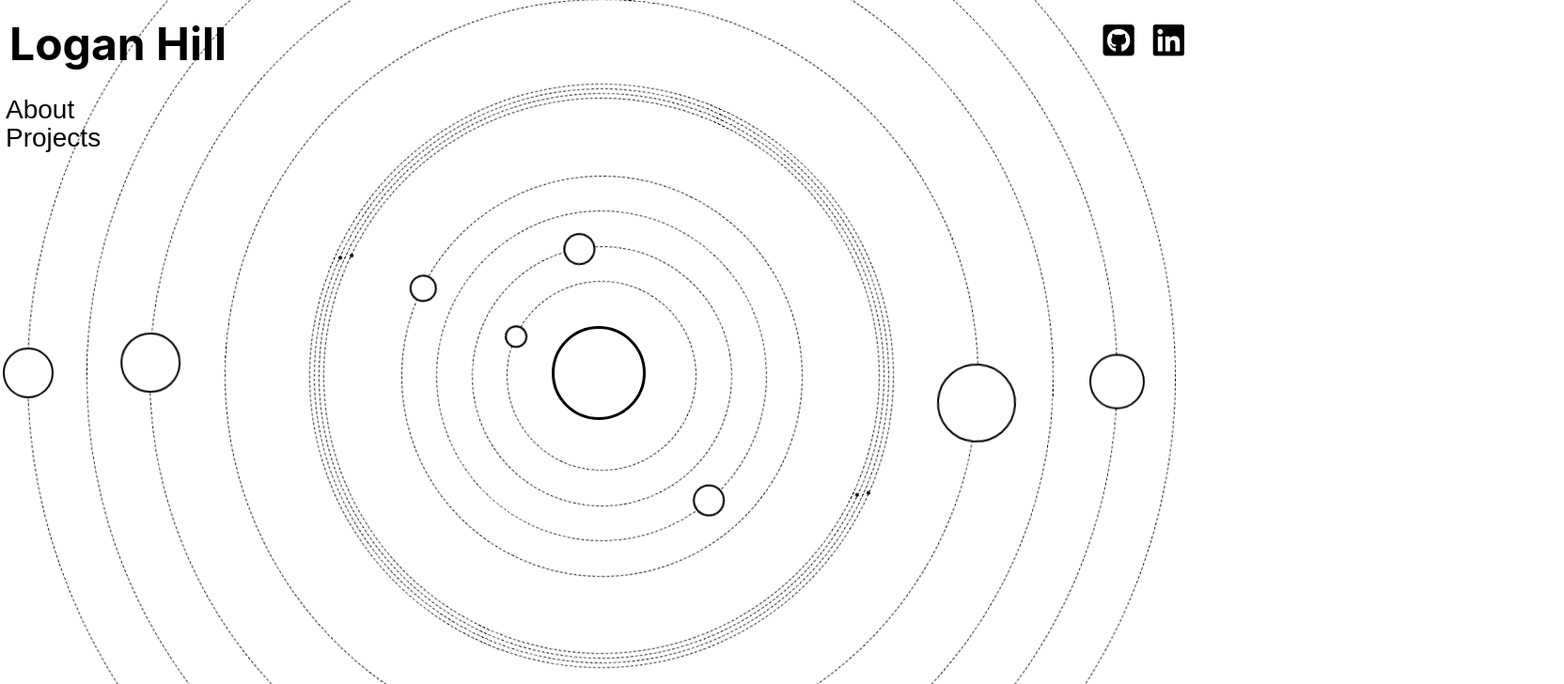
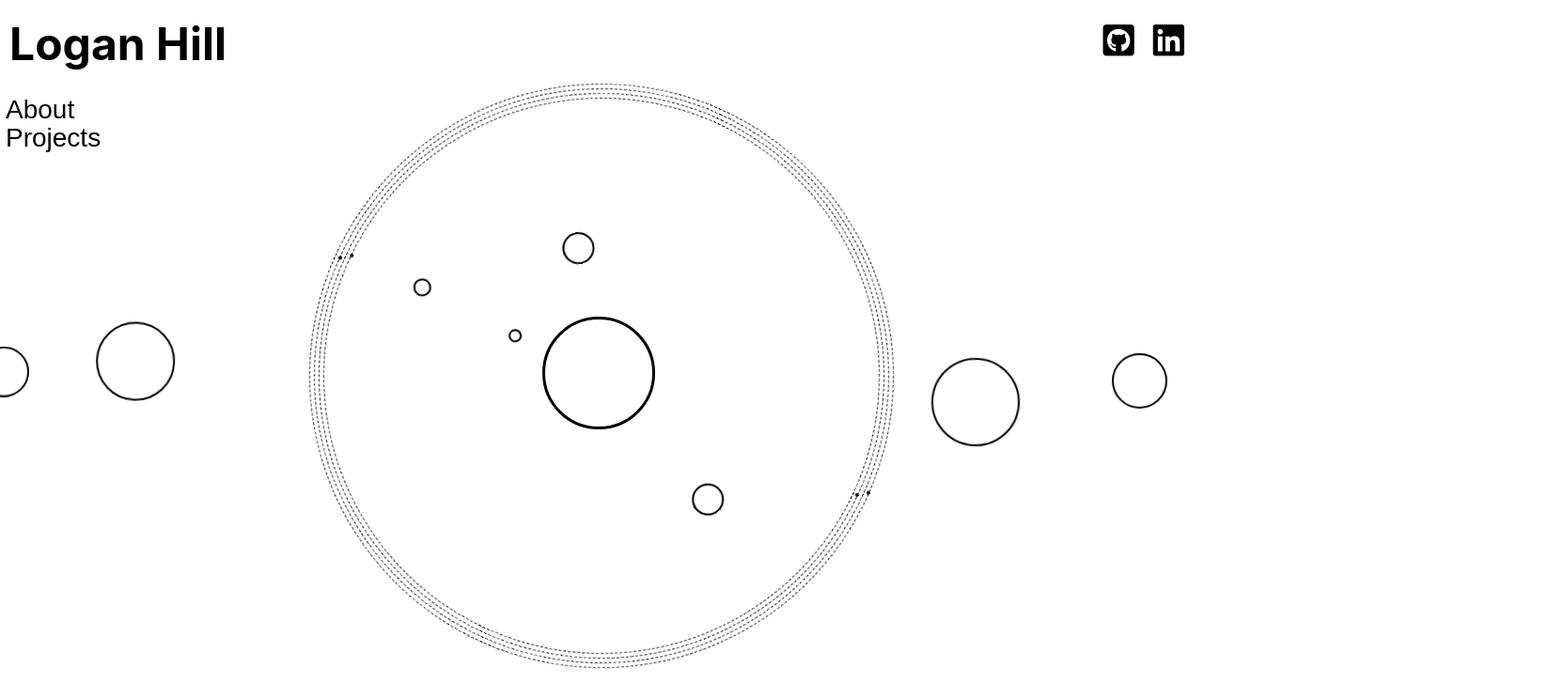
Before and after one commit to lmh96/portfolio, a React (Create React App) app: page / in a window 1280 px wide. Shown: the top 728 px of the page at 94% size, 1664 px wide, since content can reach past the window. Built offline with nearby package versions, Linux system fonts and the light colour scheme.

Commit message:
added some customization

```diff
--- a/src/About.css
+++ b/src/About.css
@@ -1,11 +1,11 @@
 #aboutActive {
     top: 90px;
-    height: 100vh;
+    height: calc(100% - 90px);
 }
 
 #aboutHidden {
-    top: 99vh;
-    height: 0vh;
+    top: 100vh;
+    height: calc(100% - 90px);
     overflow: hidden;
     border: none;
 }
--- a/src/App.js
+++ b/src/App.js
@@ -5,12 +5,16 @@ import Header from './Header.js';
 import Background from './Background.js';
 import About from './About.js';
 import Projects from './Projects.js';
+import SystemSettings from './SystemSettings.js';
 
 class App extends React.Component {
   constructor(props) {
     super(props);
     this.state = {
       current: 'main',
+      settingsVisible: false,
+      hasVisibleOrbits: false,
+      areSpinning: true,
     }
   }
 
@@ -40,13 +44,56 @@ class App extends React.Component {
     }
   }
 
+  toggleSettingsClick = () => {
+    if(this.state.settingsVisible) {
+      this.setState({
+        settingsVisible: false,
+      })
+    }
+    else {
+      this.setState({
+        settingsVisible: true,
+      })
+    }
+  }
+
+  toggleOrbits = () => {
+    if(this.state.hasVisibleOrbits) {
+      this.setState({
+        hasVisibleOrbits: false,
+      })
+    }
+    else {
+      this.setState({
+        hasVisibleOrbits: true,
+      })
+    }
+  }
+
+  toggleAnimation = () => {
+    if(this.state.areSpinning) {
+      this.setState({
+        areSpinning: false,
+      })
+    }
+    else {
+      this.setState({
+        areSpinning: true,
+      })
+    }
+  }
+
   render() {
     return (
       <div className="App" >
         <Header aboutClick={this.aboutClick} projectClick={this.projectClick}></Header>
-        <Background className={this.state.current === 'main' ? 'bgCenter' : 'bgTop'}></Background>
+        <Background className={this.state.current === 'main' ? 'bgCenter' : 'bgTop'} centerClick={this.toggleSettingsClick}
+          areSpinning={this.state.areSpinning} hasVisibleOrbits={this.state.hasVisibleOrbits}></Background>
         <About className={this.state.current === 'about' ? 'aboutActive' : 'aboutHidden'}></About>
         <Projects className={this.state.current === 'projects' ? 'projectsActive' : 'projectsHidden'}></Projects>
+        <SystemSettings className={this.state.settingsVisible ? 'settingsContainer' : 'settingsConatinerHidden'} toggleSettingsClick={this.toggleSettingsClick}
+          orbitsClick={this.toggleOrbits} orbits={this.state.hasVisibleOrbits}
+          animateClick={this.toggleAnimation} animate={this.state.areSpinning}></SystemSettings>
       </div>
     );
   }
--- a/src/Background.css
+++ b/src/Background.css
@@ -1,13 +1,23 @@
 .center {
     position: absolute;
     border-radius: 100%;
-    height: 100px;
-    width: 100px;
+    height: 120px;
+    width: 120px;
     border: 3px solid white;
     background: black;
-    top: calc(50% - 53px);
-    left: calc(50% - 53px);
+    color: none;
+    font-size: 109px;
+    line-height: 100px;
+    outline: none;
+    top: calc(50% - 63px);
+    left: calc(50% - 63px);
     z-index: 15;
+    transition: all .2s ease-in-out;
+}
+
+.center:hover {
+    color: white;
+    border: none;
 }
 
 .bgTop {
@@ -32,6 +42,11 @@
     .center {
         border: 3px solid black;
         background: white;
+        color: white;
+    }
+    .center:hover {
+        color: black;
+        border: none;
     }
     .orbit {
         border: 1px dashed black;
@@ -42,6 +57,11 @@
     .center {
         border: 3px solid white;
         background: black;
+        color: black;
+    }
+    .center:hover {
+        color: white;
+        border: none;
     }
     .orbit {
         border: 1px dashed white;
--- a/src/Background.js
+++ b/src/Background.js
@@ -5,43 +5,39 @@ import "./Background.css";
 
 function Background(props) {
     let visible = 'orbit';
-    let isActive = true;
-    let areVisible = true;
+    let isActive = props.areSpinning;
+    let areVisible = props.hasVisibleOrbits;
+    let leftStart = 'left';
+    let rightStart = 'right';
 
     if(props.className === 'bgTop') {
         isActive = false;
     }
     else {
-        isActive = true;
-    }
-
-    let borderClick = () => {
-        if(areVisible) {
-            areVisible = false;
-        }
-        else {
-            areVisible = true;
-        }
+        if(props.areSpinning)
+            isActive = true;
+        else
+            isActive = false;
     }
 
     return (
         <div className={props.className}>
-            <button className="center" onClick={borderClick}></button>
-            <Orbit className={visible} oDiameter={200} pDiameter={20} dur={'8.796s'} start='right' active={isActive} visible={areVisible}></Orbit>
-            <Orbit className={visible} oDiameter={275} pDiameter={30} dur={'22.468s'} start='left' active={isActive} visible={areVisible}></Orbit>
-            <Orbit className={visible} oDiameter={350} pDiameter={30} dur={'36.526s'} start='right' active={isActive} visible={areVisible}></Orbit>
-            <Orbit className={visible} oDiameter={425} pDiameter={25} dur={'68.698s'} start='left' active={isActive} visible={areVisible}></Orbit>
+            <button className="center" onClick={props.centerClick}><i class="fas fa-cog"></i></button>
+            <Orbit className={visible} oDiameter={200} pDiameter={10} dur={isActive ? '8.796s' : '0s'} start={rightStart} active={isActive} visible={areVisible}></Orbit>
+            <Orbit className={visible} oDiameter={275} pDiameter={30} dur={isActive ? '22.468s' : '0s'} start={leftStart} active={isActive} visible={areVisible}></Orbit>
+            <Orbit className={visible} oDiameter={350} pDiameter={30} dur={isActive ? '36.526s' : '0s'} start={rightStart} active={isActive} visible={areVisible}></Orbit>
+            <Orbit className={visible} oDiameter={425} pDiameter={15} dur={isActive ? '68.698s' : '0s'} start={leftStart} active={isActive} visible={areVisible}></Orbit>
 
-            <Orbit className={visible} oDiameter={590} pDiameter={0} dur={'70s'} start='left' active={isActive} visible={areVisible}></Orbit>
-            <Orbit className={visible} oDiameter={600} pDiameter={0} dur={'72s'} start='right' active={isActive} visible={areVisible}></Orbit>
-            <Orbit className={visible} oDiameter={610} pDiameter={0} dur={'74s'} start='left' active={isActive} visible={areVisible}></Orbit>
-            <Orbit className={visible} oDiameter={620} pDiameter={0} dur={'76s'} start='right' active={isActive} visible={areVisible}></Orbit>
+            <Orbit className={visible} oDiameter={590} pDiameter={0} dur={isActive ? '70s' : '0s'} start={leftStart} active={isActive} visible={true}></Orbit>
+            <Orbit className={visible} oDiameter={600} pDiameter={0} dur={isActive ? '72s' : '0s'} start={rightStart} active={isActive} visible={true}></Orbit>
+            <Orbit className={visible} oDiameter={610} pDiameter={0} dur={isActive ? '74s' : '0s'} start={leftStart} active={isActive} visible={true}></Orbit>
+            <Orbit className={visible} oDiameter={620} pDiameter={0} dur={isActive ? '76s' : '0s'} start={rightStart} active={isActive} visible={true}></Orbit>
 
 
-            <Orbit className={visible} oDiameter={800} pDiameter={80} dur={'433.271s'} start='right' active={isActive} visible={areVisible}></Orbit>
-            <Orbit className={visible} oDiameter={960} pDiameter={60} dur={'1075.144s'} start='left' active={isActive} visible={areVisible}></Orbit>
-            <Orbit className={visible} oDiameter={1095} pDiameter={55} dur={'3068.555s'} start='right' active={isActive} visible={areVisible}></Orbit>
-            <Orbit className={visible} oDiameter={1220} pDiameter={50} dur={'6015.565s'} start='left' active={isActive} visible={areVisible}></Orbit>
+            <Orbit className={visible} oDiameter={800} pDiameter={90} dur={isActive ? '433.271s' : '0s'} start={rightStart} active={isActive} visible={areVisible}></Orbit>
+            <Orbit className={visible} oDiameter={990} pDiameter={80} dur={isActive ? '1075.144s' : '0s'} start={leftStart} active={isActive} visible={areVisible}></Orbit>
+            <Orbit className={visible} oDiameter={1145} pDiameter={55} dur={isActive ? '3068.555s' : '0s'} start={rightStart} active={isActive} visible={areVisible}></Orbit>
+            <Orbit className={visible} oDiameter={1270} pDiameter={50} dur={isActive ? '6015.565s' : '0s'} start={leftStart} active={isActive} visible={areVisible}></Orbit>
         </div>
     );
 }
--- a/src/Orbit.css
+++ b/src/Orbit.css
@@ -7,7 +7,7 @@
 
 .planet {
     position: absolute;
-    border: 2px solid white;
+    border-color: white;
     background: black;
     border-radius: 100%;
     z-index: 99;
@@ -15,7 +15,7 @@
 
 @media(prefers-color-scheme: light) {
     .orbit {
-        border: 1px dashed black;
+        border-color: black;
     }
 
     .planet {
@@ -26,7 +26,7 @@
 
 @media(prefers-color-scheme: dark) {
     .orbit {
-        border: 1px dashed white;
+        border-color: white;
     }
 
     .planet {
--- a/src/Orbit.js
+++ b/src/Orbit.js
@@ -8,16 +8,12 @@ function Orbit(props) {
         width: props.oDiameter,
         top: 'calc(50% - ' + ((props.oDiameter / 2) + 1) + 'px)',
         left: 'calc(50% - ' + ((props.oDiameter / 2) + 1) + 'px',
+        animation: 'spin-right ' + props.dur + ' linear infinite',
     }
 
-    if(props.active) {
-        orbit.animation = 'spin-right ' + props.dur + ' linear infinite'
-    }
-    else {
-        orbit.animation = 'spin-right 0s linear infinite';
-    }
     if(props.visible) {
-        orbit.border = '';
+        orbit.borderStyle = 'dashed';
+        orbit.borderWidth = 1;
     }
     else {
         orbit.border = 'none';
--- a/src/Projects.css
+++ b/src/Projects.css
@@ -1,13 +1,11 @@
 #projectsActive {
     top: 90px;
-    height: 100vh;
+    height: calc(100% - 90px);
 }
 
 #projectsHidden {
-    top: 99vh;
-    height: 0vh;
-    overflow: hidden;
-    border: none;
+    top: 100vh;
+    height: calc(100% - 90px);
 }
 
 #title {
@@ -30,7 +28,7 @@
 }
 
 #project-content {
-    max-height: 70%;
+    max-height: calc(100% - 160px);
     overflow: auto;
 }
 
--- /dev/null
+++ b/src/SystemSettings.css
@@ -0,0 +1,68 @@
+.settingsContainer {
+    position: absolute;
+    height: 300px;
+    width: 200px;
+    transition: all .5s ease-in-out;
+    top: calc(50% - 150px);
+    left: calc(50% - 100px);
+    background: rgba(63,63,63,0.8);
+    border: gray 1px solid;
+    border-radius: 10px;
+    z-index: 99;
+}
+
+.settingsConatinerHidden {
+    position: absolute;
+    height: 0;
+    width: 0;
+    transition: all .5s ease-in-out;
+    top: 50%;
+    left: 50%;
+    overflow: hidden;
+    z-index: 99;
+}
+
+.toggleButton {
+    background: none;
+    border: none;
+    outline: none;
+    font-size: 32px;
+    color: white;
+}
+
+.exitButton {
+    position: absolute;
+    top: 10px;
+    right: 5px;
+    background: none;
+    border: none;
+    outline: none;font-size: 20px;
+    color: white;
+    text-decoration: underline;
+}
+
+@media(prefers-color-scheme: light) {
+    .settingsContainer {
+        color: black;
+        background: rgba(192, 192, 192, 0.8);
+    }
+    .toggleButton {
+        color: black;
+    }
+    .exitButton {
+        color: black;
+    }
+}
+
+@media(prefers-color-scheme: dark) {
+    .settingsContainer {
+        color: white;
+        background: rgba(63, 63, 63, 0.8)
+    }
+    .toggleButton {
+        color: white;
+    }
+    .exitButton {
+        color: white;
+    }
+}
--- /dev/null
+++ b/src/SystemSettings.js
@@ -0,0 +1,17 @@
+import React from "react";
+
+import "./SystemSettings.css";
+
+function SystemSettings(props) {
+    return (
+        <div className={props.className}>
+            <button className='exitButton' onClick={props.toggleSettingsClick}><i class="far fa-times-circle"></i></button><br></br><br></br>
+            show orbits:
+            <button className='toggleButton' onClick={props.orbitsClick}>{props.orbits ? <i class="far fa-check-circle"></i> : <i class="far fa-circle"></i>}</button><br></br><br></br>
+            animate orbits:
+            <button className='toggleButton' onClick={props.animateClick}>{props.animate ? <i class="far fa-check-circle"></i> : <i class="far fa-circle"></i>}</button><br></br><br></br>
+        </div>
+            )
+        }
+
+export default SystemSettings;
```
Also changed, not shown: 12 other files (tests, documents, lock files or other folders).
